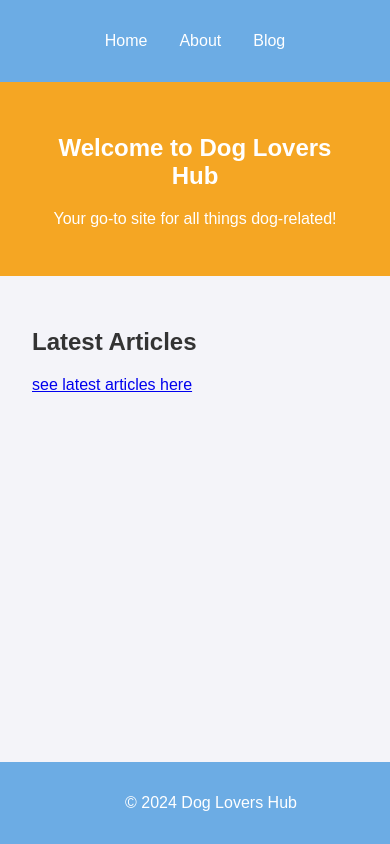
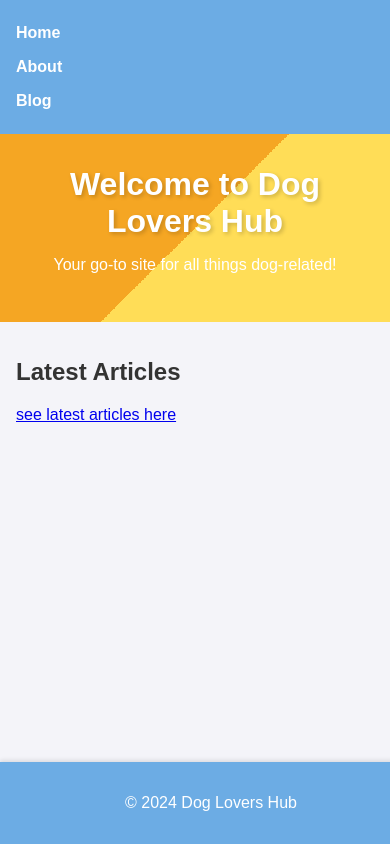
Before and after one commit to AwesomeDocs19/Dog-Information, a plain HTML site: page index.html in a window 390 px wide. Drawn offline with Linux system fonts and the light colour scheme.

Commit message:
improve css

```diff
--- a/styles.css
+++ b/styles.css
@@ -17,6 +17,7 @@ header nav ul {
     padding: 0;
     display: flex;
     justify-content: center;
+    margin: 0;
 }
 
 header nav ul li {
@@ -26,13 +27,30 @@ header nav ul li {
 header nav ul li a {
     color: white;
     text-decoration: none;
+    font-weight: bold;
+    transition: color 0.3s ease;
+}
+
+header nav ul li a:hover {
+    color: #FFDD57;
 }
 
 .hero {
     background-color: #F5A623;
     color: white;
-    padding: 2rem;
+    padding: 3rem 2rem;
     text-align: center;
+    background-image: linear-gradient(135deg, #F5A623 50%, #FFDD57 50%);
+}
+
+.hero h1 {
+    margin: 0;
+    font-size: 2.5rem;
+    text-shadow: 2px 2px 4px rgba(0, 0, 0, 0.2);
+}
+
+.hero p {
+    font-size: 1.25rem;
 }
 
 .content {
@@ -44,13 +62,20 @@ header nav ul li a {
 article {
     background-color: white;
     margin-bottom: 2rem;
-    padding: 1rem;
+    padding: 1.5rem;
     border-radius: 8px;
-    box-shadow: 0 2px 4px rgba(0, 0, 0, 0.1);
+    box-shadow: 0 2px 8px rgba(0, 0, 0, 0.1);
+    transition: transform 0.3s ease, box-shadow 0.3s ease;
+}
+
+article:hover {
+    transform: translateY(-5px);
+    box-shadow: 0 4px 16px rgba(0, 0, 0, 0.2);
 }
 
 article h3 {
     margin-top: 0;
+    color: #6CACE4;
 }
 
 footer {
@@ -61,4 +86,42 @@ footer {
     position: fixed;
     bottom: 0;
     width: 100%;
+    box-shadow: 0 -2px 4px rgba(0, 0, 0, 0.1);
 }
+
+footer a {
+    color: #FFDD57;
+    text-decoration: none;
+    font-weight: bold;
+    transition: color 0.3s ease;
+}
+
+footer a:hover {
+    color: white;
+}
+
+@media (max-width: 768px) {
+    .hero {
+        padding: 2rem 1rem;
+    }
+
+    .hero h1 {
+        font-size: 2rem;
+    }
+
+    .hero p {
+        font-size: 1rem;
+    }
+
+    header nav ul {
+        flex-direction: column;
+    }
+
+    header nav ul li {
+        margin: 0.5rem 0;
+    }
+
+    .content {
+        padding: 1rem;
+    }
+}
```
